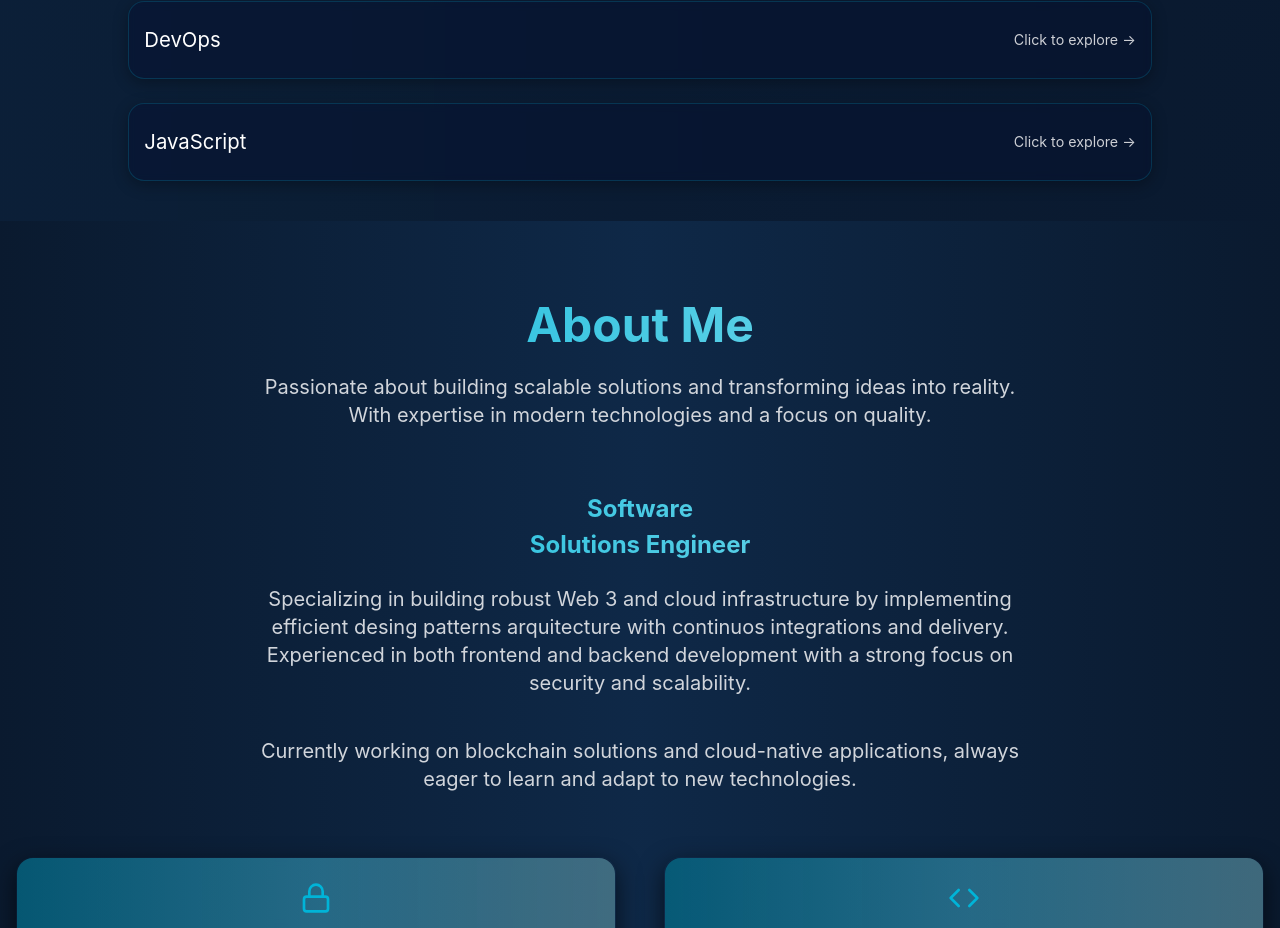
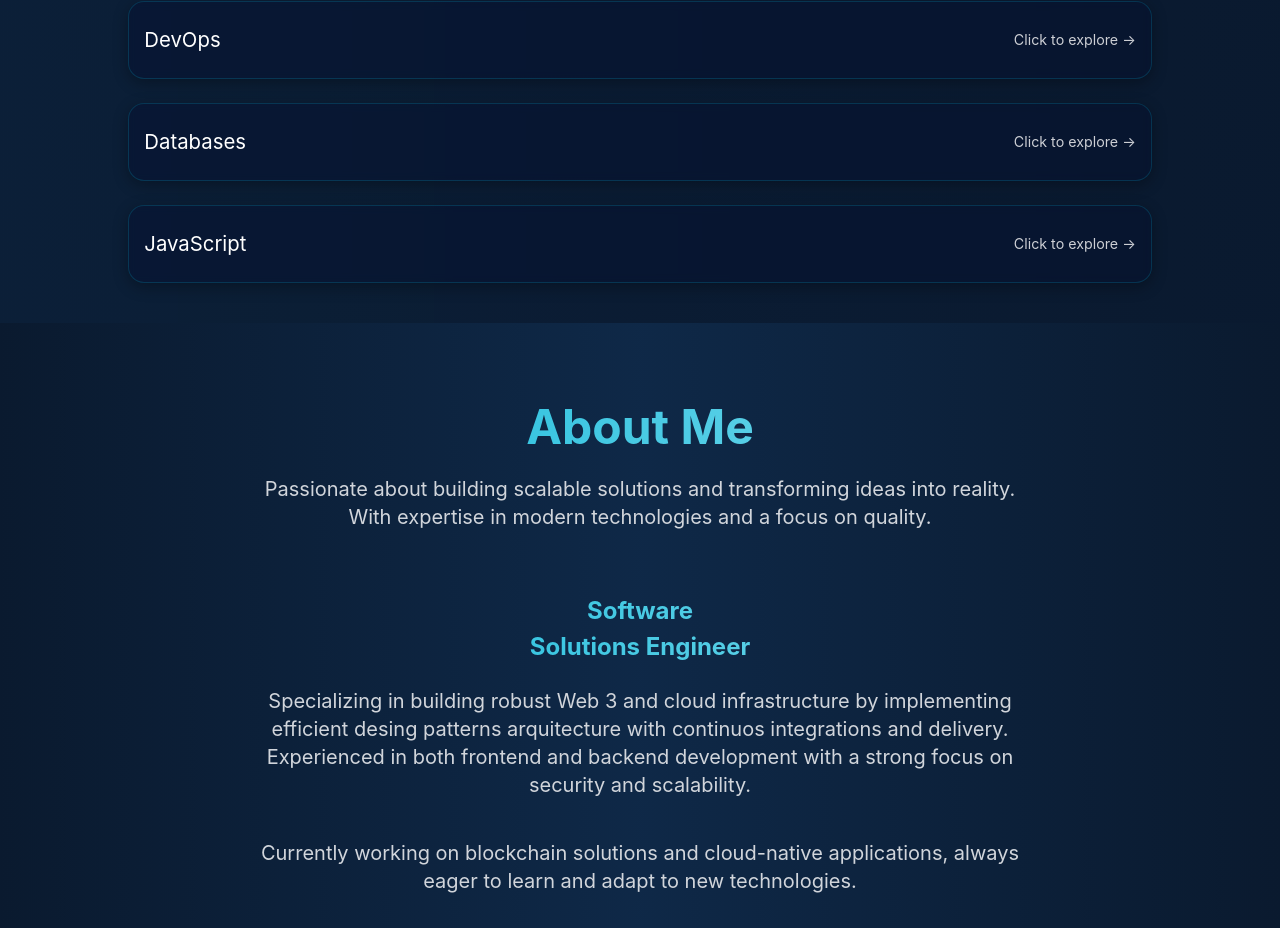
Before and after one commit to Franklin-Osede/Portfolio-Nextjs, a Next.js app: page / in a window 1280 px wide. Shown: the part 1633-2561 px from the top of the page. Built offline with nearby package versions, Linux system fonts and the light colour scheme.

Commit message:
added database explaining video

```diff
--- a/src/components/KnowledgeBlocks.tsx
+++ b/src/components/KnowledgeBlocks.tsx
@@ -10,7 +10,7 @@ const KnowledgeBlocks = () => {
       'Coding Katas',
       'JavaScript',
       'DevOps',
-
+      'Databases',
 
     ];
 
@@ -38,6 +38,15 @@ const KnowledgeBlocks = () => {
         {
           label: 'Understanding Kubernetes',
           url: 'https://youtube.com/embed/BUAqMrxmnk0'
+        },
+      ],
+    },
+    {
+      title: 'Databases',
+      topics: [
+        {
+          label: 'Inside Database Architecture',
+          url: 'https://youtube.com/embed/fqjJN6Z8P8o'
         },
       ],
     },
```
